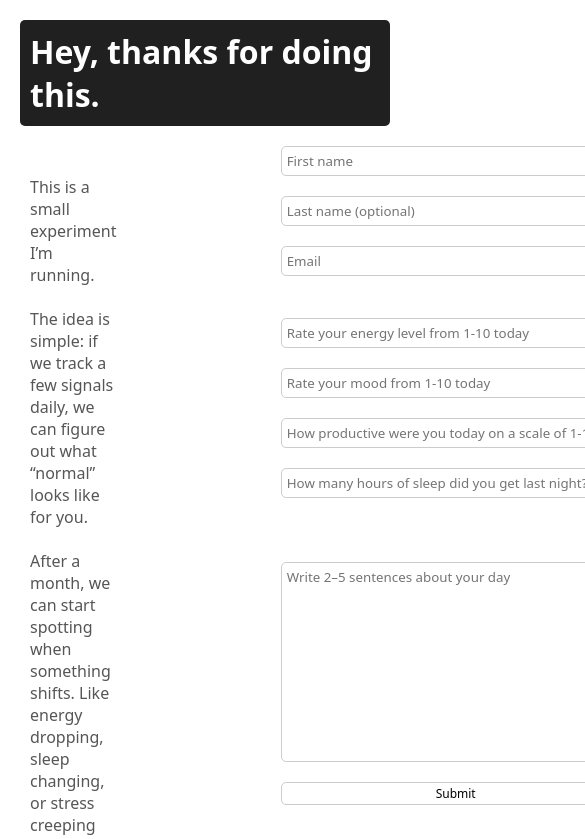
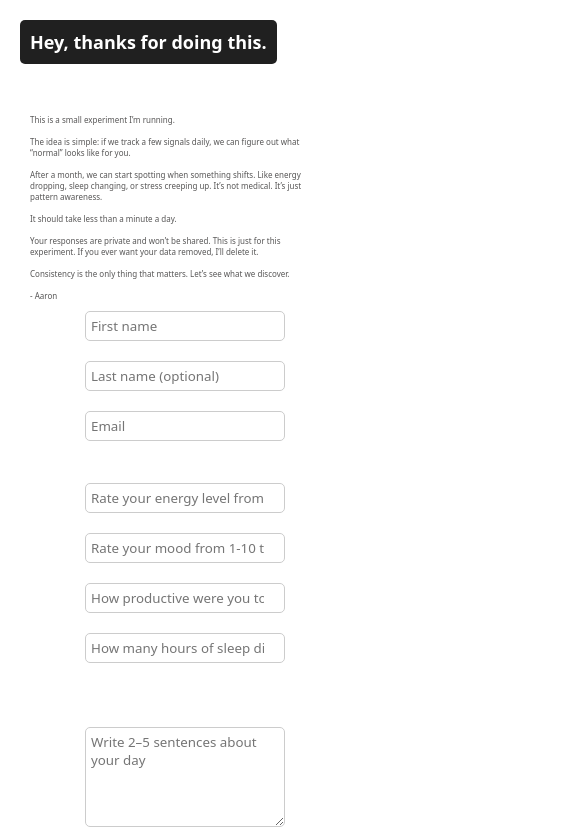
Before and after one commit to DiamondD7/eos_client, a React (Vite) app: page / in a window 390 px wide. Shown: the top 839 px of the page, 585 px wide, since content can reach past the window. Built offline with nearby package versions, Linux system fonts and the light colour scheme.

Commit message:
added responsiveness style

```diff
--- a/src/App.jsx
+++ b/src/App.jsx
@@ -1,6 +1,7 @@
 import "./App.css";
 import Home from "./components/Home/Home.jsx";
 
+import "./styles/responsiveness.css";
 function App() {
   return (
     <>
--- /dev/null
+++ b/src/styles/responsiveness.css
@@ -0,0 +1,71 @@
+@media (max-width:1300px){
+    .form__wrapper{
+        padding-right: 20px;
+    }
+}
+
+@media(max-width:700px){
+    .welcome-statement-form__wrapper{
+    gap: 50px;
+    }
+
+    .welcome-statement__p{
+        font-size: 12px;
+    }
+
+    .welcome__h1{
+        font-size: 18px;
+    }
+}
+
+@media (max-width:550px){
+        .form__input{
+    width: 250px;
+}
+
+.form-sentence__textarea{
+    min-width: 250px;
+    max-width: 250px;
+    min-height: 100px;
+    max-height: 100px;
+
+}
+
+.form-submit__btn{
+    width: 250px;
+}
+
+}
+
+
+@media (max-width:450px){
+.welcome-statement-form__wrapper{
+    gap: 10px;
+    }
+.form__input{
+    width: 200px;
+}
+.form-sentence__textarea{
+    min-width: 200px;
+    max-width: 200px;
+    min-height: 100px;
+    max-height: 100px;
+
+}
+
+.form-submit__btn{
+    width: 200px;
+}
+
+}
+
+@media (max-width:400px){
+.welcome-statement-form__wrapper{
+    display:block;
+}
+.welcome-statement__p{
+    font-size: 8px;
+    width: 300px;
+    }
+
+}
```
